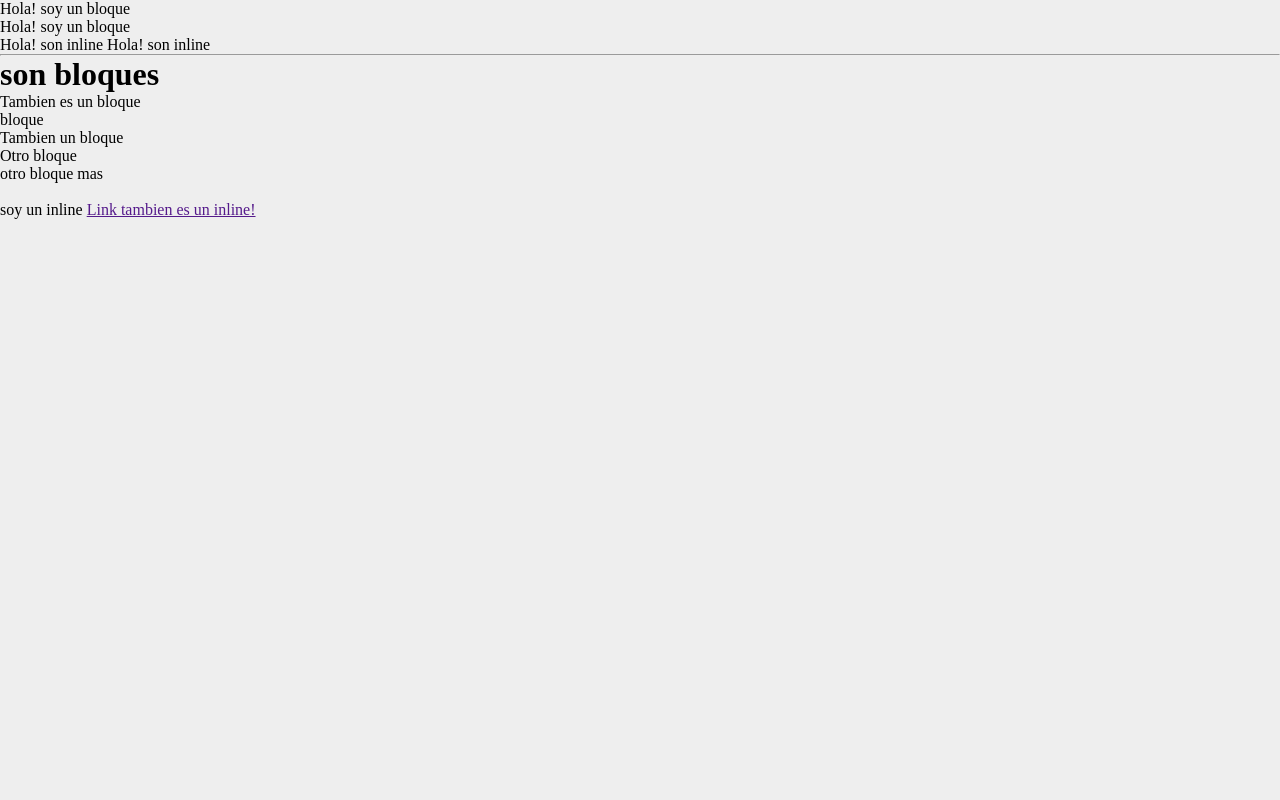
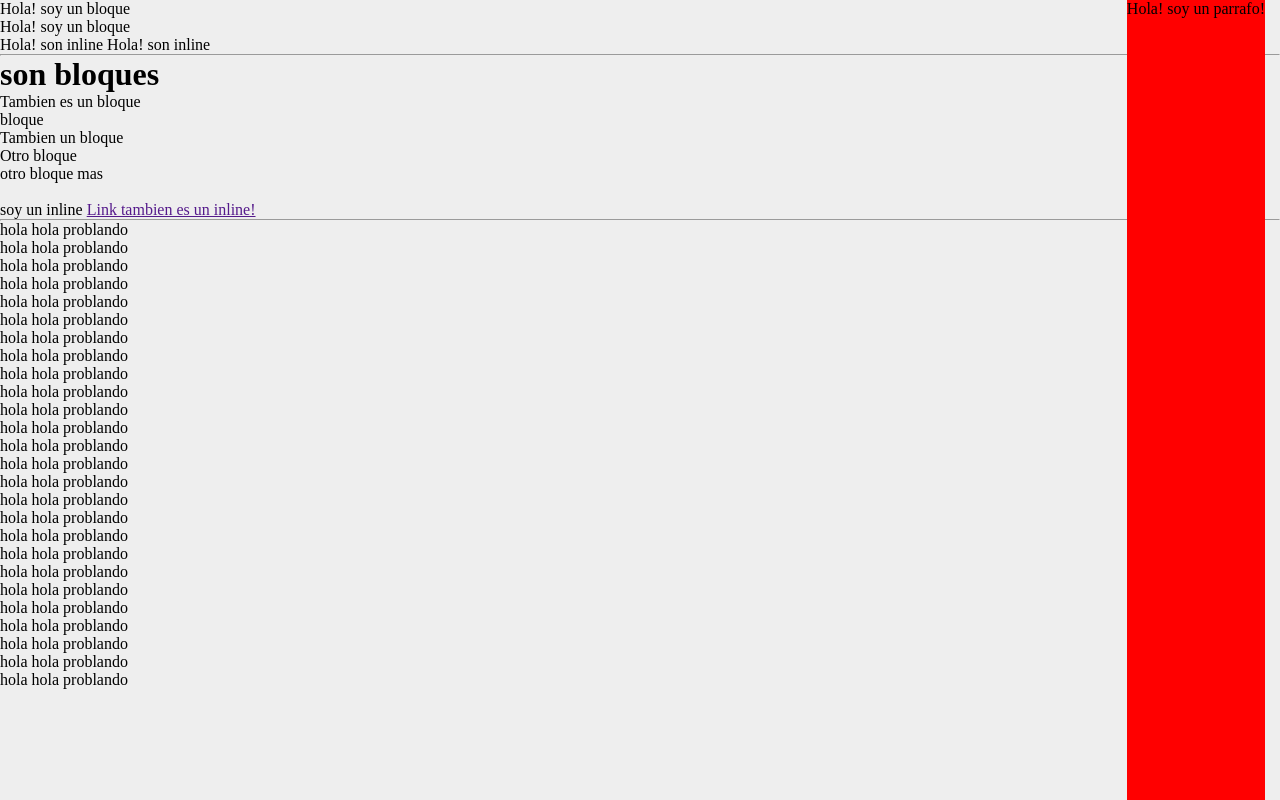
Before and after one commit to AngelDHackerman/pythonHtmlCssFlaskMysql, a plain HTML site: page repasoCss/cssIntermedioDisplay/indexDisplay.html in a window 1280 px wide. Drawn offline with Linux system fonts and the light colour scheme.

Commit message:
repasado el tema de display y positions

```diff
--- a/repasoCss/cssIntermedioDisplay/indexDisplay.html
+++ b/repasoCss/cssIntermedioDisplay/indexDisplay.html
@@ -8,6 +8,9 @@
   <link rel="stylesheet" href="./style/styleDisplay.css">
 </head>
 <body>
+
+  <!-- tipos de display segun la etiqueta -->
+
   <p>Hola! soy un bloque</p>
   <p>Hola! soy un bloque</p>
 
@@ -29,5 +32,43 @@
   <a href="">Link tambien es un inline!</a>
 
   <div id="invisible">Soy invisible</div>
+
+
+  <hr>
+
+  <!-- Max width y position -->
+
+  <p class="ancho">Hola! soy un parrafo!</p>
+
+  <div>hola hola problando</div>
+  <div>hola hola problando</div>
+  <div>hola hola problando</div>
+  <div>hola hola problando</div>
+  <div>hola hola problando</div>
+  <div>hola hola problando</div>
+  <div>hola hola problando</div>
+  <div>hola hola problando</div>
+  <div>hola hola problando</div>
+  <div>hola hola problando</div>
+  <div>hola hola problando</div>
+  <div>hola hola problando</div>
+  <div>hola hola problando</div>
+  <div>hola hola problando</div>
+  <div>hola hola problando</div>
+  <div>hola hola problando</div>
+  <div>hola hola problando</div>
+  <div>hola hola problando</div>
+  <div>hola hola problando</div>
+  <div>hola hola problando</div>
+  <div>hola hola problando</div>
+  <div>hola hola problando</div>
+  <div>hola hola problando</div>
+  <div>hola hola problando</div>
+  <div>hola hola problando</div>
+  <div>hola hola problando</div>
+
+
+
+
 </body>
 </html>
--- a/repasoCss/cssIntermedioDisplay/style/styleDisplay.css
+++ b/repasoCss/cssIntermedioDisplay/style/styleDisplay.css
@@ -8,5 +8,13 @@ body {
 }
 #invisible {
   display: none;
-  background-color: red;
 }
+p.ancho {
+  max-width: 350px;
+  background-color: #f00;
+  margin: auto; /* * esto centra el div  */
+  position: fixed; /* * Relative es como el ancla y absolut es el barco / Fixed deja el contenido en la pantalla  */
+  right: 15px;
+  top: 0px;
+  bottom: 0px;
+}
```
